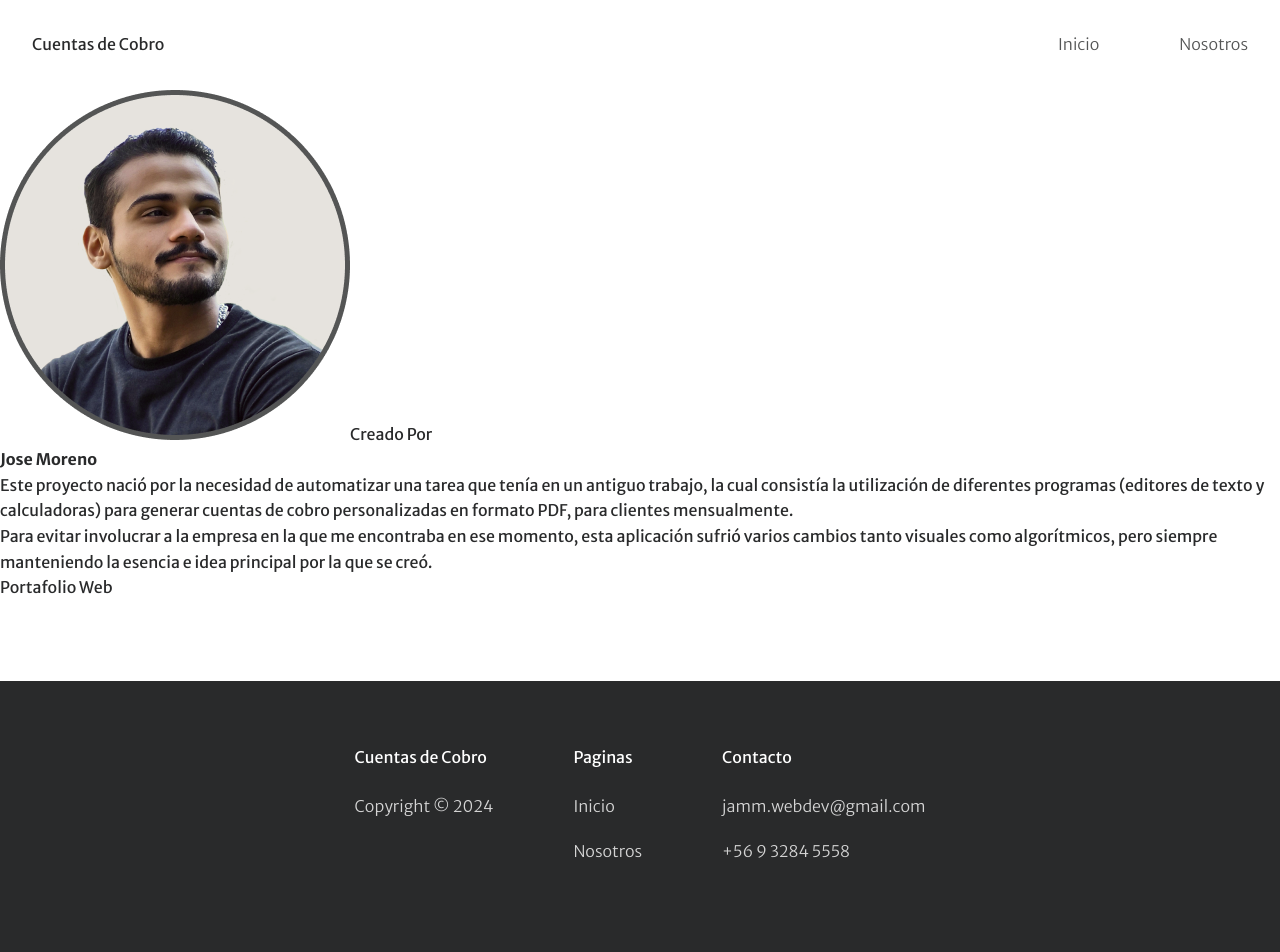
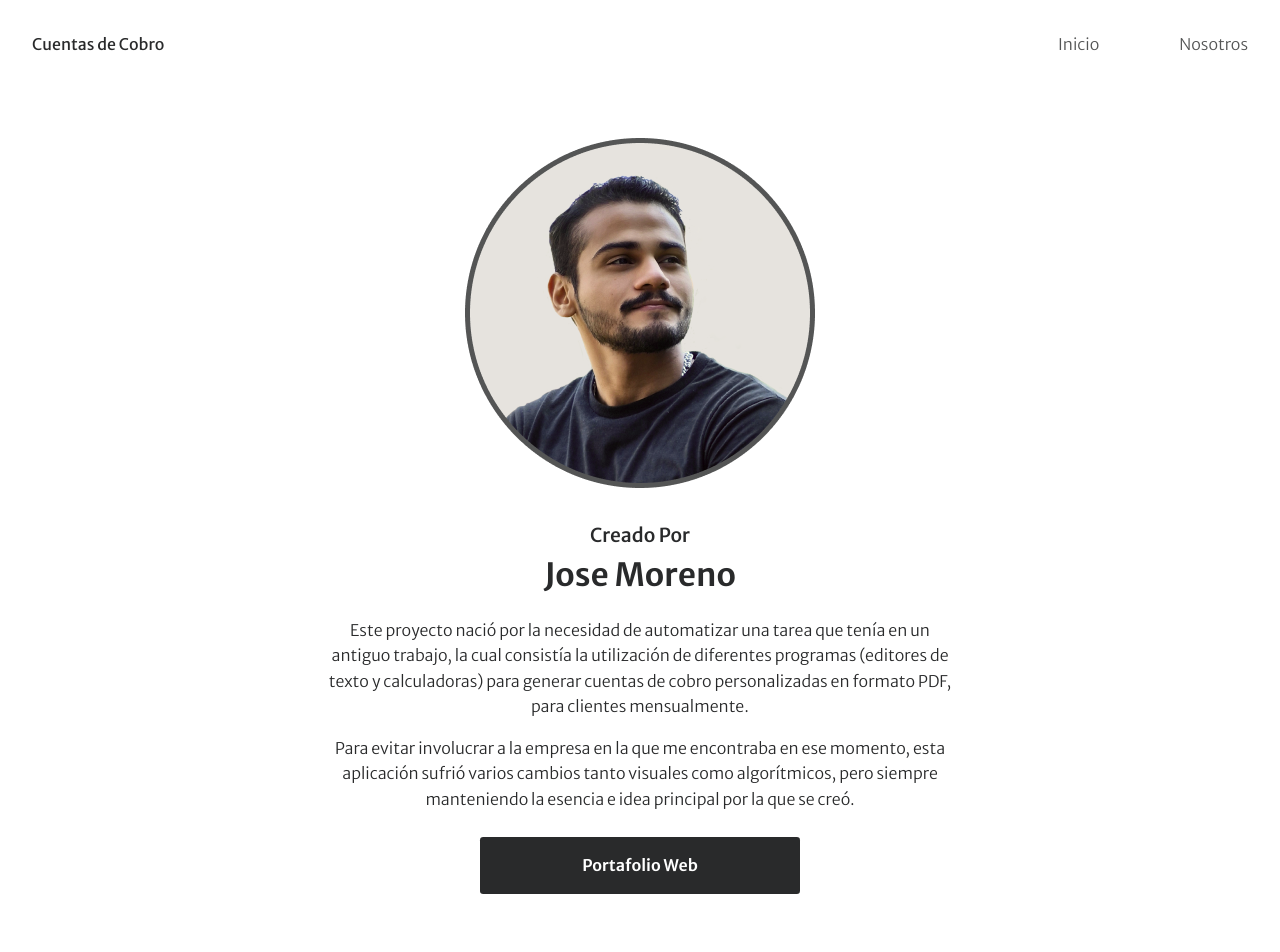
Before and after one commit to JooseMM/cuentas-PDF, a React (Vite) app: page /nosotros in a window 1280 px wide. Shown: the top 952 px of the page. Built offline with nearby package versions, Linux system fonts and the light colour scheme; what @react-pdf/renderer would draw is missing.

Commit message:
fixing selection bug, removing selection when submitting

```diff
--- a/index.html
+++ b/index.html
@@ -3,7 +3,7 @@
   <head>
     <meta charset="UTF-8" />
     <meta name="viewport" content="width=device-width, initial-scale=1.0" />
-    <title>Cuentas de Cobro</title>
+    <title>Invoice Generator</title>
   </head>
   <body>
     <div id="root"></div>
--- /dev/null
+++ b/src/Components/About/About.css
@@ -0,0 +1,34 @@
+.about-container {
+  display: flex;
+  flex-direction: column;
+  padding-inline: 2rem;
+  align-items: center;
+  text-align: center;
+}
+.portrait-image {
+  margin-top: 3rem;
+  max-width: 30rem;
+}
+.about-second-title {
+  font-size: 1.2rem;
+  font-weight: 500;
+  margin-top: 2rem;
+}
+.about-primary-title {
+  font-size: 2rem;
+  font-weight: 600;
+}
+.about-container p {
+  max-width: 30rem;
+  margin-top: 1rem;
+  font-weight: 200;
+}
+.portfolio-link {
+  margin-top: 1.5rem;
+  max-width: 20rem;
+}
+@media (min-width: 60rem) {
+  .about-container p {
+    max-width: 40rem;
+  }
+}
--- a/src/Components/About/About.tsx
+++ b/src/Components/About/About.tsx
@@ -1,14 +1,32 @@
 import Portrait from "../../assets/images/portrait.png";
+import "./About.css";
+
 function AboutPage() {
-	return (
-		<section className="about-container">
-			<img src={Portrait} />
-			<span>Creado Por</span>
-			<h1>Jose Moreno</h1>
-			<p>Este proyecto nació por la necesidad de automatizar una tarea que tenía  en un antiguo trabajo, la cual consistía la utilización de diferentes  programas (editores de texto y calculadoras) para generar cuentas de  cobro personalizadas en formato PDF, para clientes mensualmente.</p>
-			<p className="last-paragraph">Para evitar involucrar a la empresa en la que me encontraba en ese  momento, esta aplicación sufrió varios cambios tanto visuales como  algorítmicos, pero siempre manteniendo la esencia e idea principal por  la que se creó.</p>
-			<a href="https://jamm-portfolio.netlify.app/contact" target="_blank" className="portfolio-link">Portafolio Web</a>
-		</section>
-	)
+  return (
+    <section className="about-container">
+      <img className="portrait-image" src={Portrait} />
+      <span className="about-second-title">Creado Por</span>
+      <h2 className="about-primary-title">Jose Moreno</h2>
+      <p>
+        Este proyecto nació por la necesidad de automatizar una tarea que tenía
+        en un antiguo trabajo, la cual consistía la utilización de diferentes
+        programas (editores de texto y calculadoras) para generar cuentas de
+        cobro personalizadas en formato PDF, para clientes mensualmente.
+      </p>
+      <p>
+        Para evitar involucrar a la empresa en la que me encontraba en ese
+        momento, esta aplicación sufrió varios cambios tanto visuales como
+        algorítmicos, pero siempre manteniendo la esencia e idea principal por
+        la que se creó.
+      </p>
+      <a
+        href="https://jamm-portfolio.netlify.app/contact"
+        target="_blank"
+        className="main-button portfolio-link"
+      >
+        Portafolio Web
+      </a>
+    </section>
+  );
 }
 export default AboutPage;
--- a/src/Components/CustomForm/Components/CustomInput/CustomInput.css
+++ b/src/Components/CustomForm/Components/CustomInput/CustomInput.css
@@ -25,3 +25,6 @@
   bottom: -5px;
   left: 0.7rem;
 }
+.invalid-input {
+  border-color: var(--red-primary);
+}
--- a/src/Components/CustomForm/Components/CustomInput/CustomInput.tsx
+++ b/src/Components/CustomForm/Components/CustomInput/CustomInput.tsx
@@ -19,7 +19,7 @@ export const CustomInput = ({ label, inputAttributes }: props) => {
     <div className="custom-input-container">
       <label className="input-label">{label}</label>
       <input
-        className="custom-input"
+        className={`custom-input ${errorMessage.length && "invalid-input"}`}
         onFocus={() => setErrorMessage("")}
         {...inputAttributes}
         onBlur={(e) => handleBlur(e, setErrorMessage)}
--- a/src/Components/Home/Home.tsx
+++ b/src/Components/Home/Home.tsx
@@ -28,6 +28,7 @@ function Home() {
       {order.charges.length > 0 && (
         <div className="output-section">
           <ChargeTable
+            modifyingAt={modifiyingAt}
             order={order}
             handleDelete={handleDelete}
             handleClear={handleClear}
--- a/src/Components/Table/ChargeTable.css
+++ b/src/Components/Table/ChargeTable.css
@@ -15,7 +15,7 @@ th {
   padding-block: 0.5rem;
 }
 
-table tr {
+.clickeable-row {
   cursor: pointer;
 }
 
--- a/src/Components/Table/ChargeTable.tsx
+++ b/src/Components/Table/ChargeTable.tsx
@@ -1,5 +1,5 @@
 import { deleteSvg, repeatSvg, downloadSvg } from "../../assets";
-import { useMemo, useState } from "react";
+import { useMemo } from "react";
 import { currencyFormatter } from "../../Utils/currencyFormatter";
 import "./ChargeTable.css";
 import getTotalCharge from "../../Utils/getTotalCharge";
@@ -9,20 +9,25 @@ import { PDFDownloadLink } from "@react-pdf/renderer";
 
 interface Props {
   order: Order;
+  modifyingAt: number;
   handleDelete: (id: number) => void;
   handleEdit: (id: number) => void;
   handleClear: () => void;
 }
 
-function ChargeTable({ order, handleEdit, handleDelete, handleClear }: Props) {
-  const [selectedCharge, setSelectedCharge] = useState<number>(0);
+function ChargeTable({
+  modifyingAt,
+  order,
+  handleEdit,
+  handleDelete,
+  handleClear,
+}: Props) {
   // to avoid excesive re renders
   const totalCharge = useMemo(
     () => getTotalCharge(order.charges),
     [order.charges],
   );
   const handleClick = (newTargetId: number): void => {
-    setSelectedCharge((prev) => (prev === newTargetId ? 0 : newTargetId));
     handleEdit(newTargetId);
   };
 
@@ -41,7 +46,7 @@ function ChargeTable({ order, handleEdit, handleDelete, handleClear }: Props) {
           {order.charges.map((charge, index) => {
             return (
               <tr
-                className={selectedCharge === charge.id ? "selected-tr" : ""}
+                className={`clickeable-row ${modifyingAt === charge.id ? "selected-tr" : ""}`}
                 key={index}
                 onClick={() => handleClick(charge.id)}
               >
@@ -69,8 +74,8 @@ function ChargeTable({ order, handleEdit, handleDelete, handleClear }: Props) {
         <div className="action-section">
           <button
             className="form-delete-item"
-            onClick={() => handleDelete(selectedCharge)}
-            disabled={selectedCharge < 0}
+            onClick={() => handleDelete(modifyingAt)}
+            disabled={modifyingAt < 0}
           >
             <img src={deleteSvg} width="25" height="25" alt="delete charge" />
           </button>
--- a/src/CustomHooks/useAccountState.ts
+++ b/src/CustomHooks/useAccountState.ts
@@ -36,6 +36,7 @@ export function useCustomFormState() {
   const handleSumit = (event: FormEvent<HTMLFormElement>): void => {
     event.preventDefault();
     const currentTime = new Date().getTime();
+    const focusElement = document.activeElement;
 
     if (modifiyingAt) {
       setOrder((prev) => ({
@@ -47,6 +48,7 @@ export function useCustomFormState() {
           return item;
         }),
       }));
+      setModifiyingAt(0);
     } else {
       setOrder((prev) => ({
         ...prev,
@@ -54,6 +56,10 @@ export function useCustomFormState() {
       }));
     }
     setSingleCharge({ ...singleChargeInitialState });
+
+    if (focusElement instanceof HTMLInputElement) {
+      focusElement.blur();
+    }
   };
   const handleEdit = (id: number): void => {
     const chargeTarget = order.charges.find((charge) => charge.id === id);
```
Also changed, not shown: src/Components/Navbar/Navbar.tsx (+20 -5 lines).
